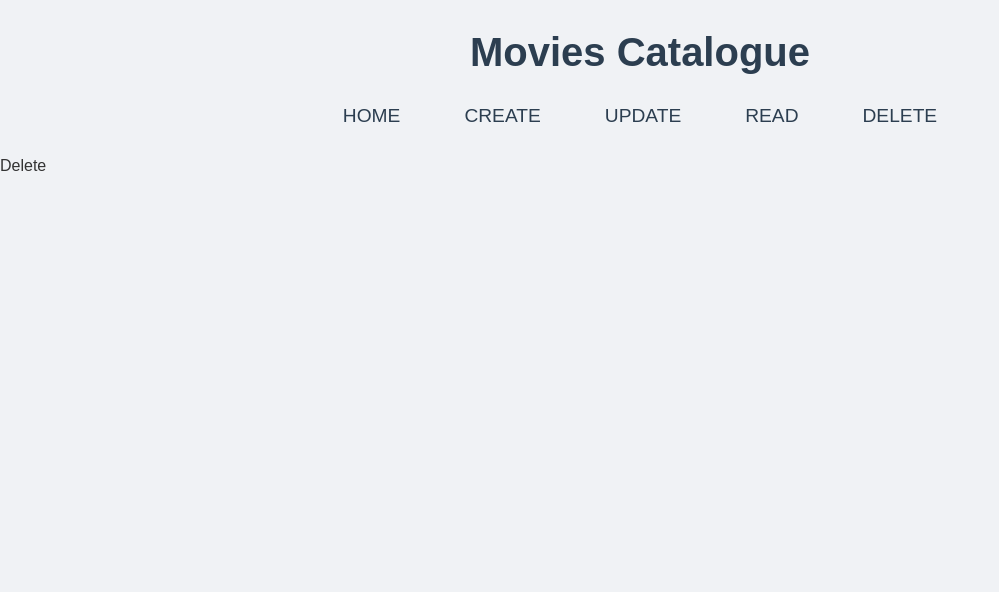
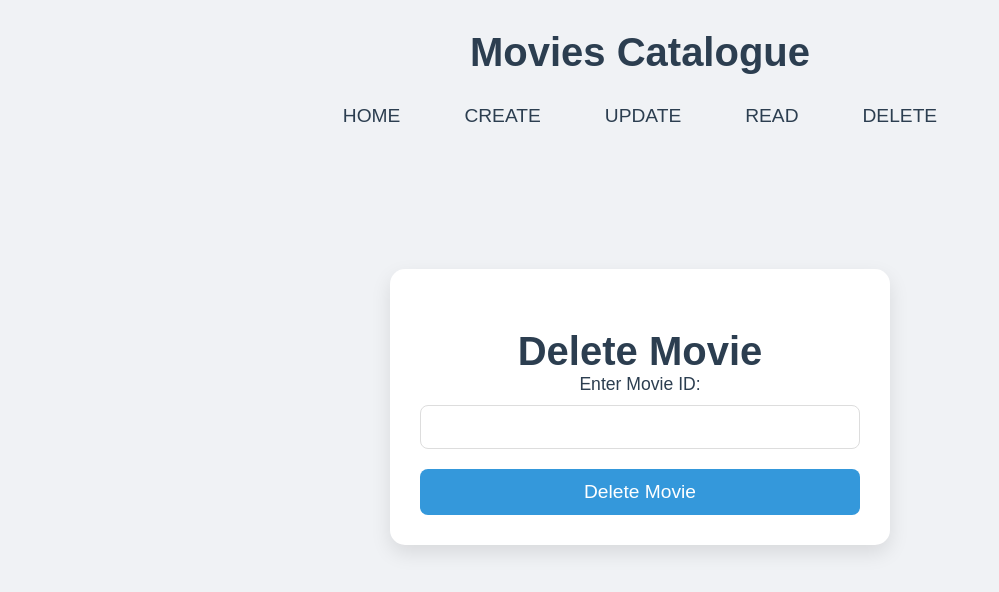
Before and after one commit to matheusspacifico/react-app-moviescatalogue, a React (Vite) app: page /delete in a window 1280 px wide. Shown: the top 592 px of the page, without its empty margins (0-999 px from the left). Built offline with nearby package versions, Linux system fonts and the light colour scheme.

Commit message:
delete page + css

```diff
--- a/src/components/Delete.jsx
+++ b/src/components/Delete.jsx
@@ -1,8 +1,39 @@
-
+import { useState } from "react";
+import { useNavigate } from "react-router-dom";
+import axios from "axios";
+import './styles/Delete.css';
 
 function Delete() {
+  const [id, setId] = useState("");
+
+  const navigate = useNavigate();
+
+  function handleDelete(e){
+    e.preventDefault();
+
+    axios.delete(`https://6719816c7fc4c5ff8f4d9f11.mockapi.io/movies/${id}`)
+      .then(() => {
+        navigate("/");
+      }).catch((err) => {
+        console.error(err);
+        alert("ID entered was not found!");
+      });
+  }
+
   return (
-    <div>Delete</div>
+    <div className="delete-page">
+      <form className="modern-form" onSubmit={handleDelete}>
+        <h2>Delete Movie</h2>
+        <label>Enter Movie ID:</label>
+        <input
+          type="text"
+          value={id}
+          onChange={(e) => setId(e.target.value)}
+          required
+        />
+        <button type="submit">Delete Movie</button>
+      </form>
+    </div>
   );
 }
 
--- /dev/null
+++ b/src/components/styles/Delete.css
@@ -0,0 +1,61 @@
+.delete-page {
+    padding: 20px;
+    display: flex;
+    flex-direction: row;
+    align-items: center;
+    justify-content: space-evenly;
+    min-height: 100vh;
+}
+
+.modern-form {
+    display: flex;
+    flex-direction: column;
+    width: 100%;
+    max-width: 500px;
+    margin-bottom: 300px;
+    justify-content: center;
+    align-items: center;
+    background-color: #ffffff;
+    padding: 30px;
+    border-radius: 15px;
+    box-shadow: 0 8px 20px rgba(0, 0, 0, 0.1);
+}
+
+form label {
+    display: block;
+    margin-bottom: 10px;
+    font-size: 1.1rem;
+    color: #2c3e50;
+    font-weight: 500;
+}
+
+form input {
+    width: 100%;
+    padding: 12px;
+    border: 1px solid #ddd;
+    border-radius: 8px;
+    margin-bottom: 20px;
+    font-size: 1rem;
+    transition: border-color 0.3s ease;
+}
+
+form input:focus {
+    border-color: #3498db;
+    outline: none;
+}
+
+form button {
+    width: 100%;
+    padding: 12px;
+    background-color: #3498db;
+    border: none;
+    color: white;
+    border-radius: 8px;
+    font-size: 1.2rem;
+    cursor: pointer;
+    transition: background-color 0.3s ease;
+}
+
+form button:hover {
+    background-color: #2980b9;
+}
```
